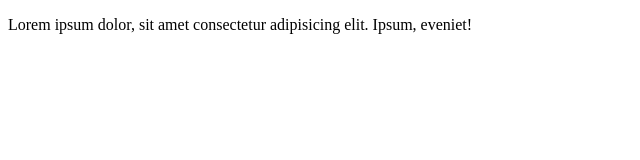
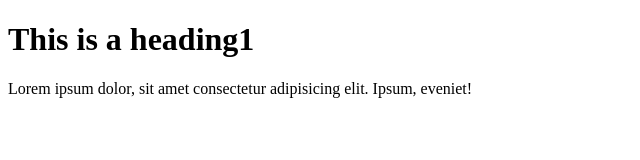
Before and after one commit to Nazish-Iftikhar/demo, a plain HTML site: page index.html in a window 1280 px wide. Shown: the whole page, without its empty margins (0-640 px from the left). Drawn offline with Linux system fonts and the light colour scheme.

Commit message:
add a heading

```diff
--- a/index.html
+++ b/index.html
@@ -6,6 +6,8 @@
     <title>Document</title>
 </head>
 <body>
+    <h1>This is a heading1</h1>
    <p>Lorem ipsum dolor, sit amet consectetur adipisicing elit. Ipsum, eveniet!</p>
+
 </body>
 </html>
```
